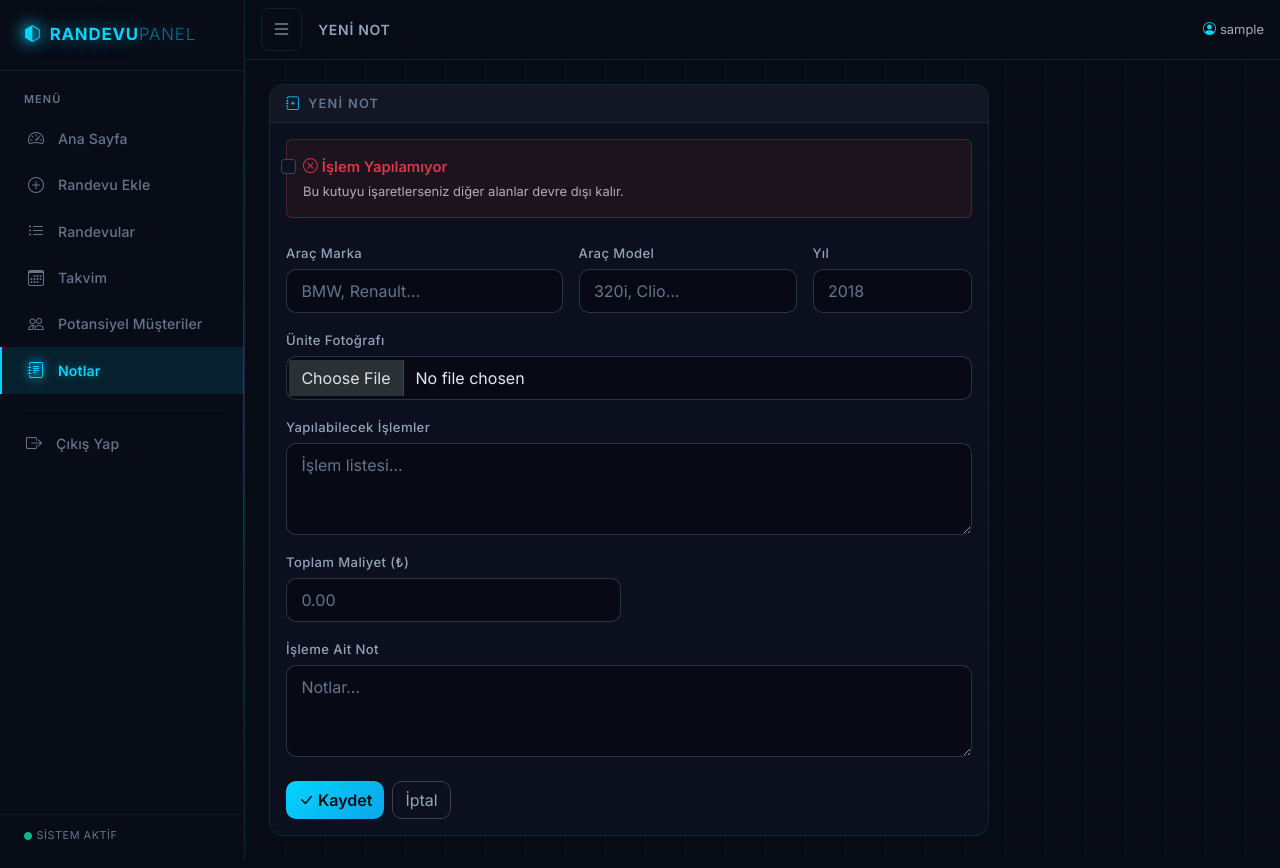
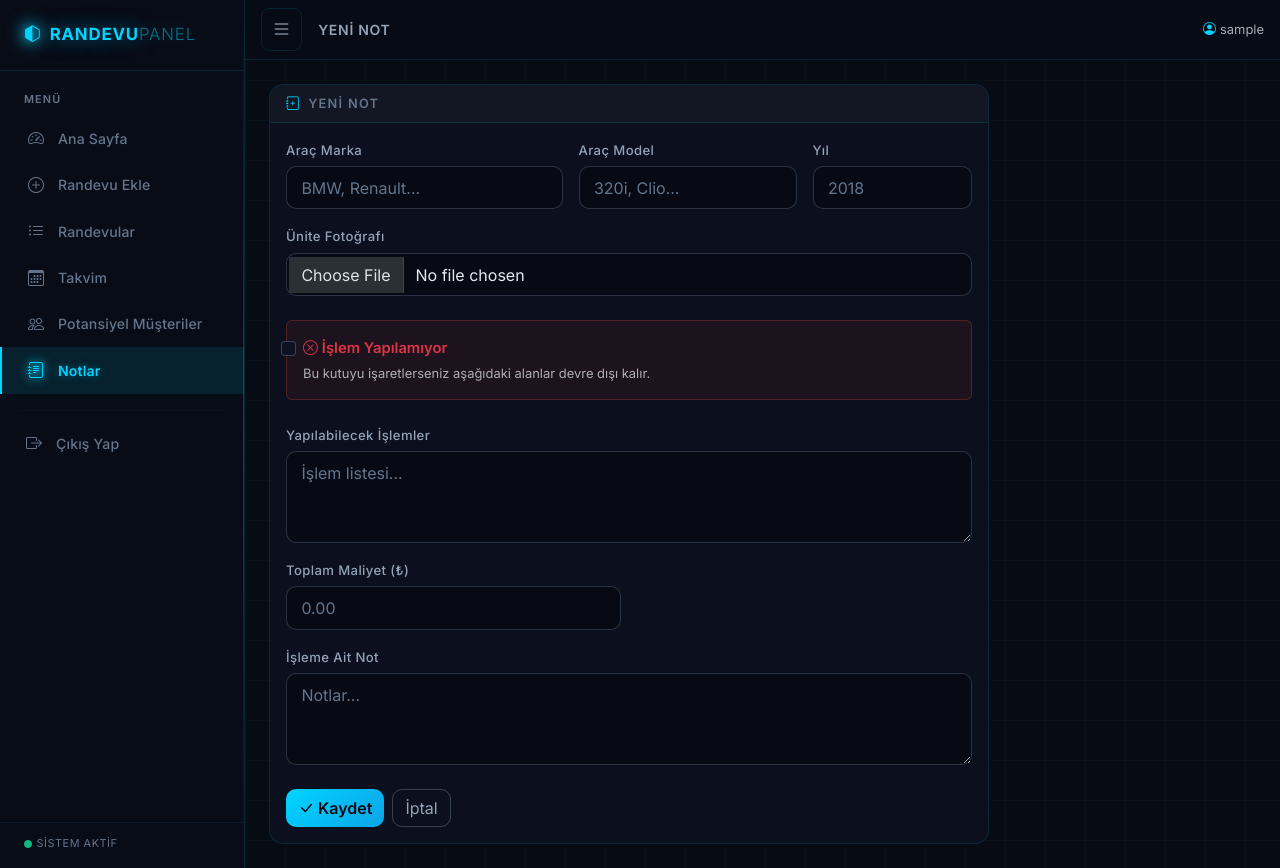
Before and after one commit to kaan1205/gizliozellikrandevu, an ASP.NET Core app: page /ServiceNotes/Create in a window 1280 px wide. Run offline with ASP.NET Core 8, Linux system fonts and the light colour scheme; the visitor is signed in with stand-in values (Sample User, id 1); the project's own start-up code is not run, and a stand-in starts its controllers and pages.

Commit message:
Form sırası güncellendi: araç bilgileri ve fotoğraf önce, işlem yapılamıyor sonra
Co-Authored-By: Claude Sonnet 4.6 <noreply@anthropic.com>
Claude-Session: https://claude.ai/code/session_013CBCVySCNCBgjnpiwSEttA

```diff
--- a/RandevuPanel/RandevuPanel/Views/ServiceNotes/Create.cshtml
+++ b/RandevuPanel/RandevuPanel/Views/ServiceNotes/Create.cshtml
@@ -12,16 +12,7 @@
         <form asp-action="Create" method="post" enctype="multipart/form-data">
             @Html.AntiForgeryToken()
 
-            <!-- İşlem Olmıyor kutucuğu en üstte -->
-            <div class="form-check mb-4 p-3 rounded" style="background:rgba(239,68,68,0.08);border:1px solid rgba(239,68,68,0.25);">
-                <input class="form-check-input" type="checkbox" asp-for="OperationNotPossible" id="notPossibleCheck" />
-                <label class="form-check-label fw-semibold text-danger" for="notPossibleCheck">
-                    <i class="bi bi-x-circle me-1"></i>İşlem Yapılamıyor
-                </label>
-                <div class="text-muted small mt-1">Bu kutuyu işaretlerseniz diğer alanlar devre dışı kalır.</div>
-            </div>
-
-            <div id="fieldsArea" class="row g-3">
+            <div class="row g-3 mb-4">
                 <div class="col-md-5">
                     <label class="form-label">Araç Marka</label>
                     <input asp-for="VehicleBrand" class="form-control" placeholder="BMW, Renault..." />
@@ -38,6 +29,18 @@
                     <label class="form-label">Ünite Fotoğrafı</label>
                     <input asp-for="Photo" type="file" class="form-control" accept="image/*" />
                 </div>
+            </div>
+
+            <!-- İşlem Yapılamıyor -->
+            <div class="form-check mb-4 p-3 rounded" style="background:rgba(239,68,68,0.08);border:1px solid rgba(239,68,68,0.25);">
+                <input class="form-check-input" type="checkbox" asp-for="OperationNotPossible" id="notPossibleCheck" />
+                <label class="form-check-label fw-semibold text-danger" for="notPossibleCheck">
+                    <i class="bi bi-x-circle me-1"></i>İşlem Yapılamıyor
+                </label>
+                <div class="text-muted small mt-1">Bu kutuyu işaretlerseniz aşağıdaki alanlar devre dışı kalır.</div>
+            </div>
+
+            <div id="fieldsArea" class="row g-3">
                 <div class="col-12">
                     <label class="form-label">Yapılabilecek İşlemler</label>
                     <textarea asp-for="PossibleOperations" class="form-control" rows="3"
```
Also changed, not shown: RandevuPanel/RandevuPanel/Views/ServiceNotes/Edit.cshtml (+13 -9 lines).
